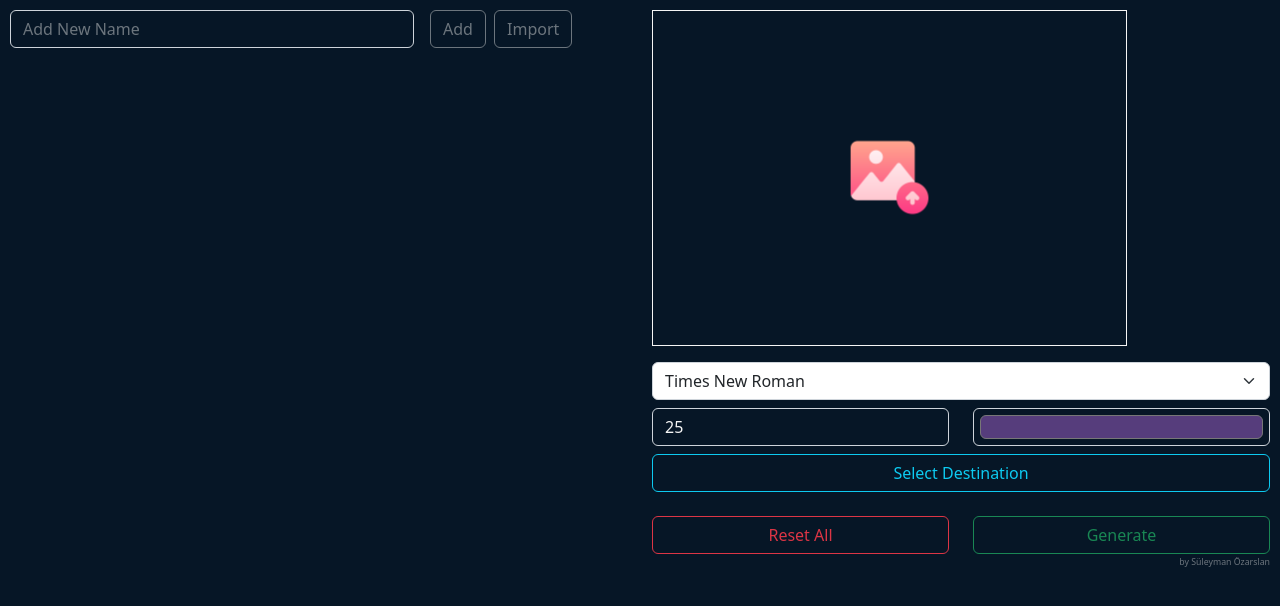
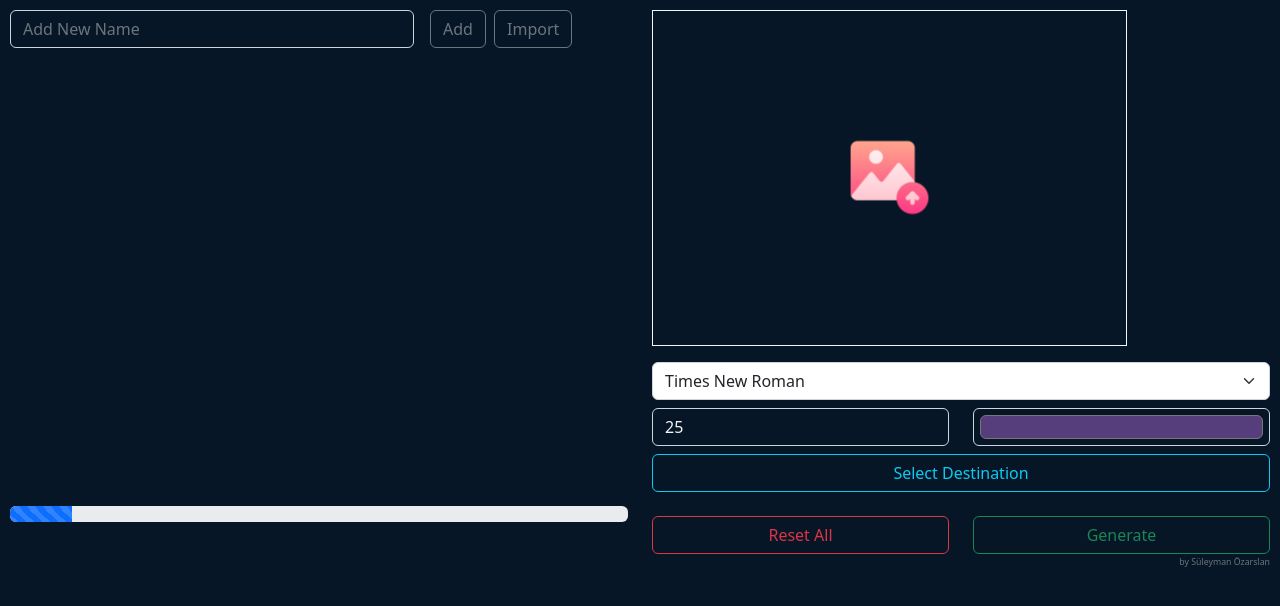
Before and after one commit to sschrs/certificate-generator, an Electron app: page pages/mainWindow.html in a window 1280 px wide. Drawn offline with Linux system fonts and the light colour scheme; no server answers.

Commit message:
progress html was added

```diff
--- a/pages/mainWindow.html
+++ b/pages/mainWindow.html
@@ -23,16 +23,12 @@
                         <a id="import-button" class="btn btn-outline-secondary">Import</a>
                     </div>
                     <div id="name-list" class="col-md-12 mt-1">
-                        <table id="name-table" class="table text-white">
-                            <!--
-                            <tbody>
-                              <tr>
-
-                                <td class="remove-list-item"><a href="#" class="text-danger"><i class="fa fa-trash"></i></a></td>
-                              </tr>
-                            </tbody>
-                            -->
-                          </table>
+                        <table id="name-table" class="table text-white"></table>
+                    </div>
+                    <div class="col-md-12 mt-1">
+                        <div class="progress">
+                            <div class="progress-bar progress-bar-striped" role="progressbar" style="width: 10%" aria-valuenow="10" aria-valuemin="0" aria-valuemax="100"></div>
+                          </div>
                     </div>
                 </div>
             </div>
```
